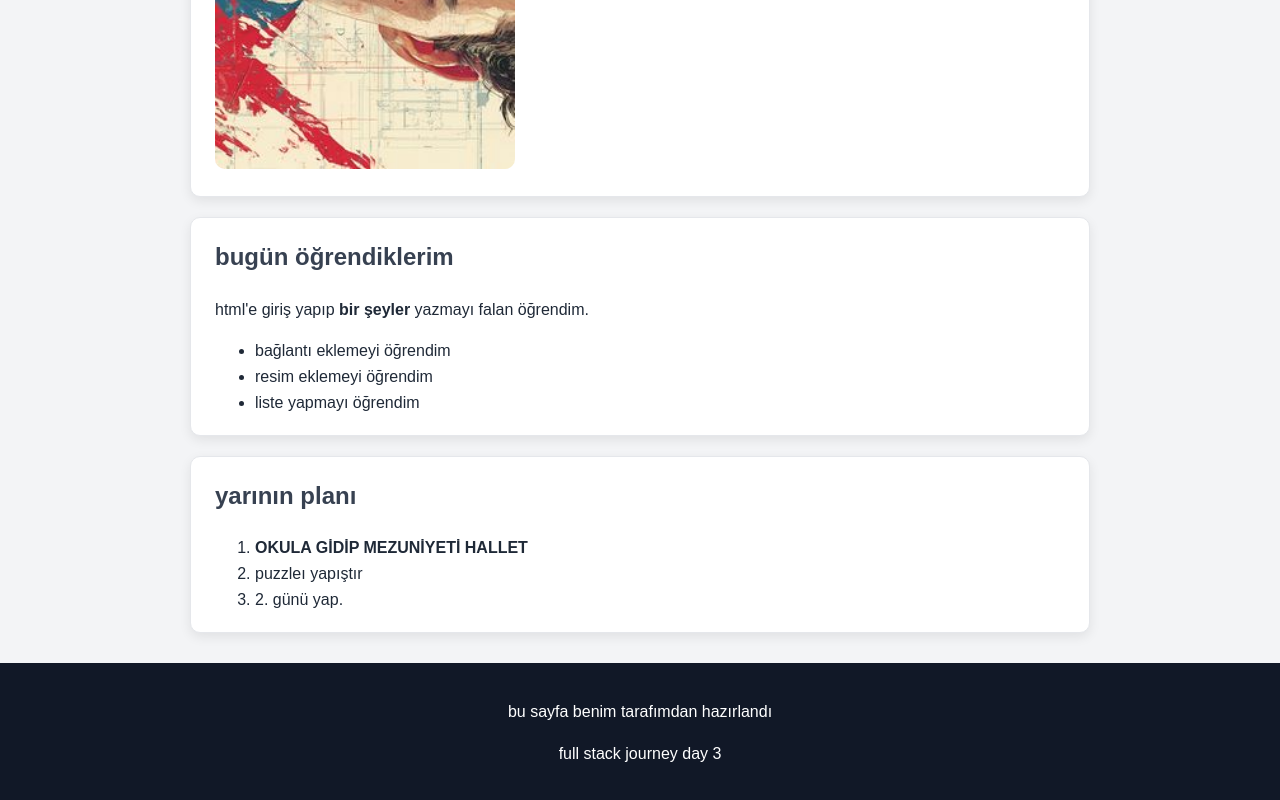
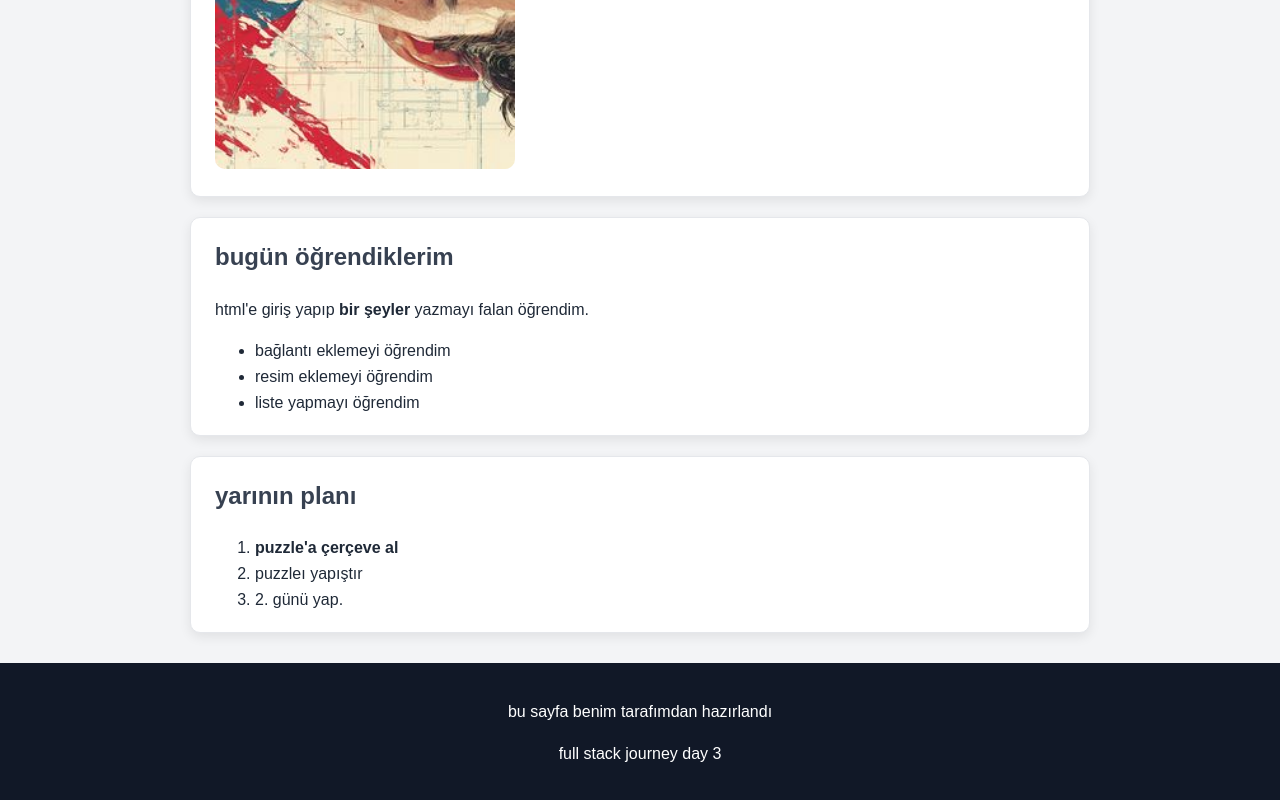
Before and after one commit to eylaykut/full-stack-journey, a plain HTML site: page day-03/index.html in a window 1280 px wide. Shown: the part 2220-3020 px from the top of the page. Drawn offline with Linux system fonts and the light colour scheme.

Commit message:
Complete Day 3 CSS box model

```diff
--- a/day-03/index.html
+++ b/day-03/index.html
@@ -80,7 +80,7 @@
         <section>
             <h2> yarının planı</h2>
         <ol>
-            <li> <strong>OKULA GİDİP MEZUNİYETİ HALLET</strong></li>
+            <li> <strong>puzzle'a çerçeve al</strong></li>
             <li> puzzleı yapıştır</li>
             <li>2. günü yap.</li>
         </ol>
```
